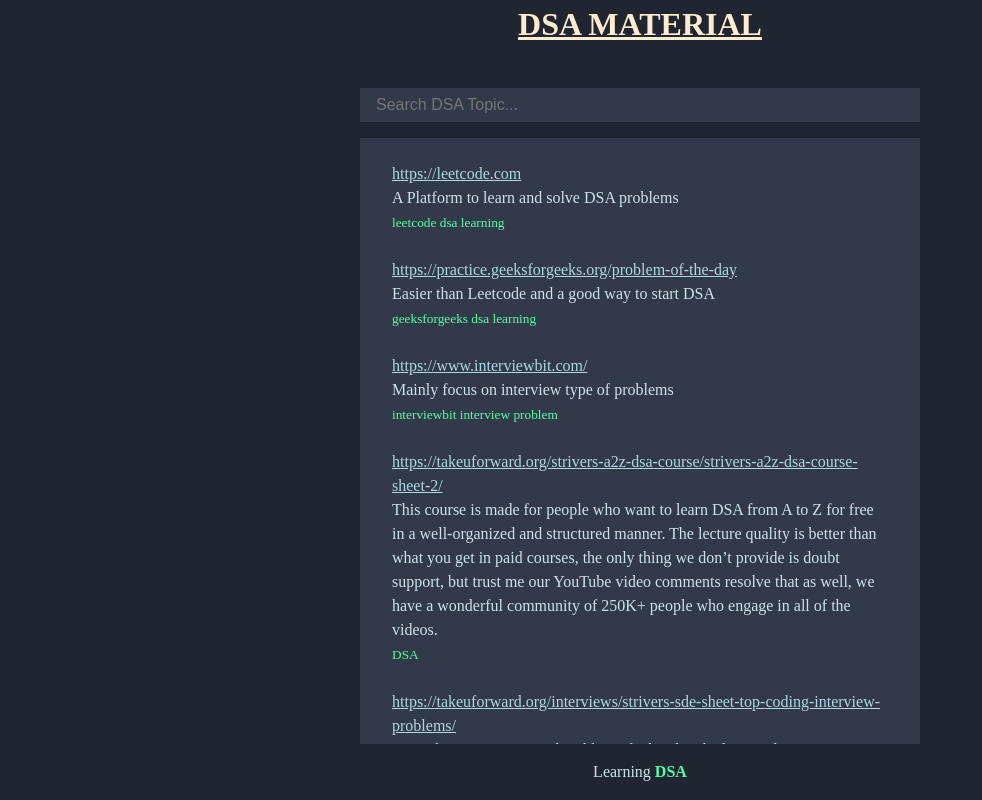
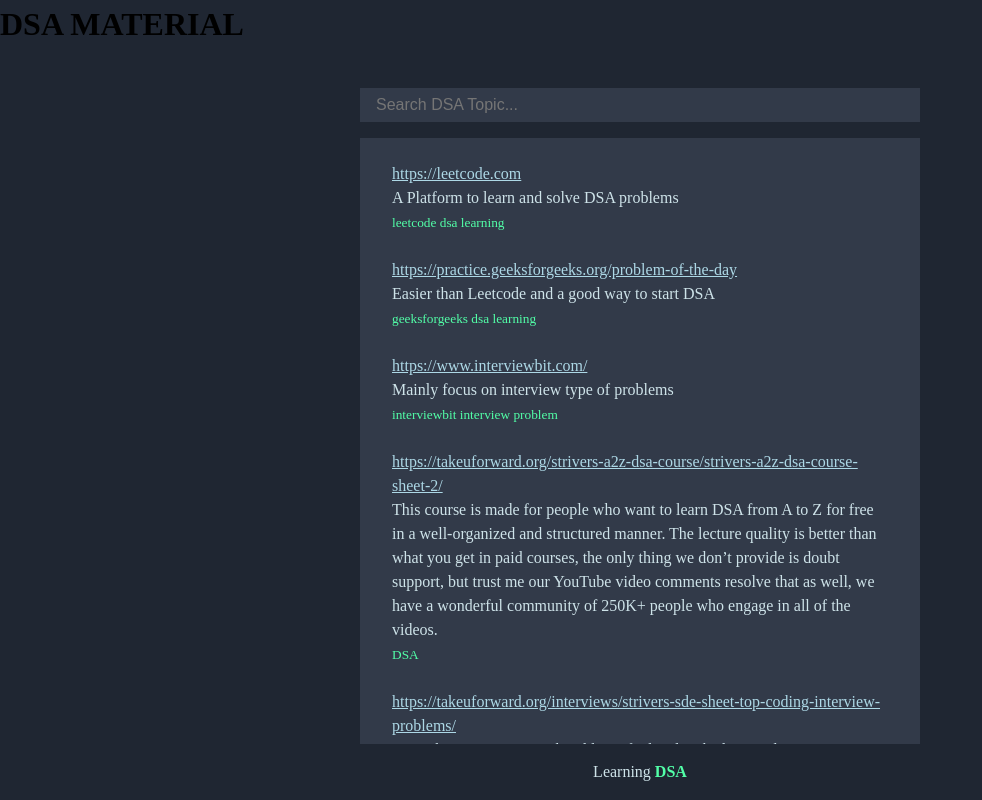
Before and after one commit to Suhaan-Bhandary/MIBCS-Programming-Resources, a plain HTML site: page index.html in a window 1280 px wide. Shown: the whole page, without its empty margins (0-982 px from the left). Drawn offline with Linux system fonts and the light colour scheme.

Commit message:
Update index.html
changed as you told

```diff
--- a/index.html
+++ b/index.html
@@ -10,7 +10,7 @@
     <script src="script.js" defer></script>
   </head>
   <body>
-    <h1 style="text-align:center;"> <u style="color:blanchedalmond;">DSA MATERIAL</u></h1>
+    <h1>DSA MATERIAL</h1>
     <main class="container">
       <input id="search" type="text" placeholder="Search DSA Topic..." />
       <div class="card"></div>
```
